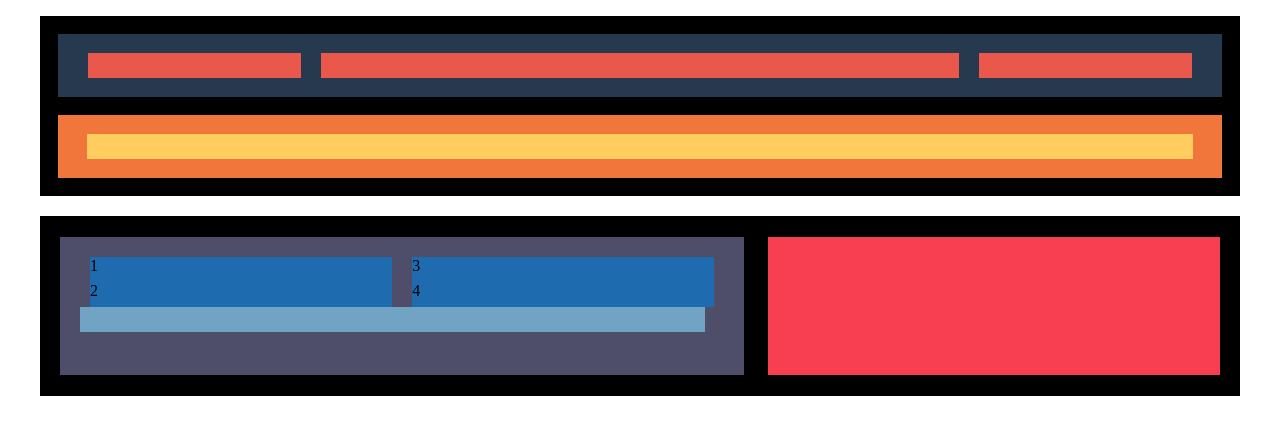
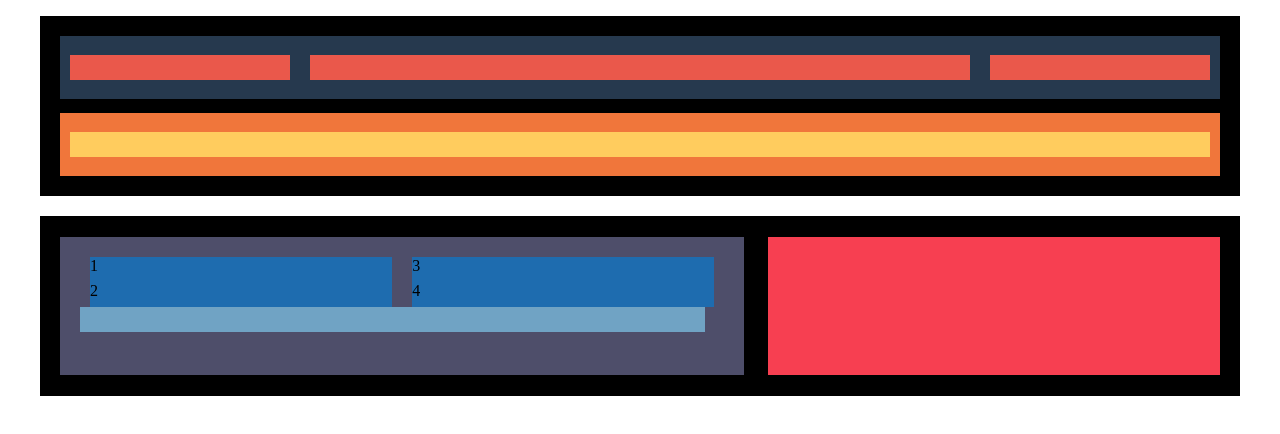
Before and after one commit to albavidalm/IT-Academy, a plain HTML site: page Sprint 1/Nivell-1/index.html in a window 1280 px wide. Drawn offline with Linux system fonts and the light colour scheme.

Commit message:
Add new header with common padding area

```diff
--- a/Sprint 1/Nivell-1/index.html
+++ b/Sprint 1/Nivell-1/index.html
@@ -13,7 +13,7 @@
 
 <body class="page">
   <div class="container">
-    <header class="header">
+    <header class="area header">
       <nav class="nav">
         <div class="item item1"></div>
         <div class="item item2"></div>
--- a/Sprint 1/Nivell-1/styles/style.css
+++ b/Sprint 1/Nivell-1/styles/style.css
@@ -7,28 +7,32 @@
   margin: 1rem auto;
 }
 
+.area {
+  padding: 20px;
+  margin-bottom: 20px;
+}
+
 /* HEADER _________________ */
 .header {
   height: 180px;
-  margin-bottom: 20px;
+  /* margin-bottom: 20px; */
   background-color: rgb(0, 0, 0);
   display: flex;
   flex-direction: column;
   align-items: center;
-  justify-content: space-evenly;
+  justify-content: space-between;
 }
 
 .nav,
 .title {
-  width: 97%;
-  height: 35%;
+  width: 100%;
+  height: 45%;
   display: flex;
   align-items: center;
 }
 
 .nav {
   background-color: #26394e;
-  padding: 0 20px;
 }
 
 .item {
@@ -53,8 +57,9 @@
 
 .title__name {
   background-color: #ffcc5e;
-  width: 95%;
+  width: 100%;
   height: 25px;
+  margin: 0 10px;
 }
 
 /* MAIN ---------------*/
```
